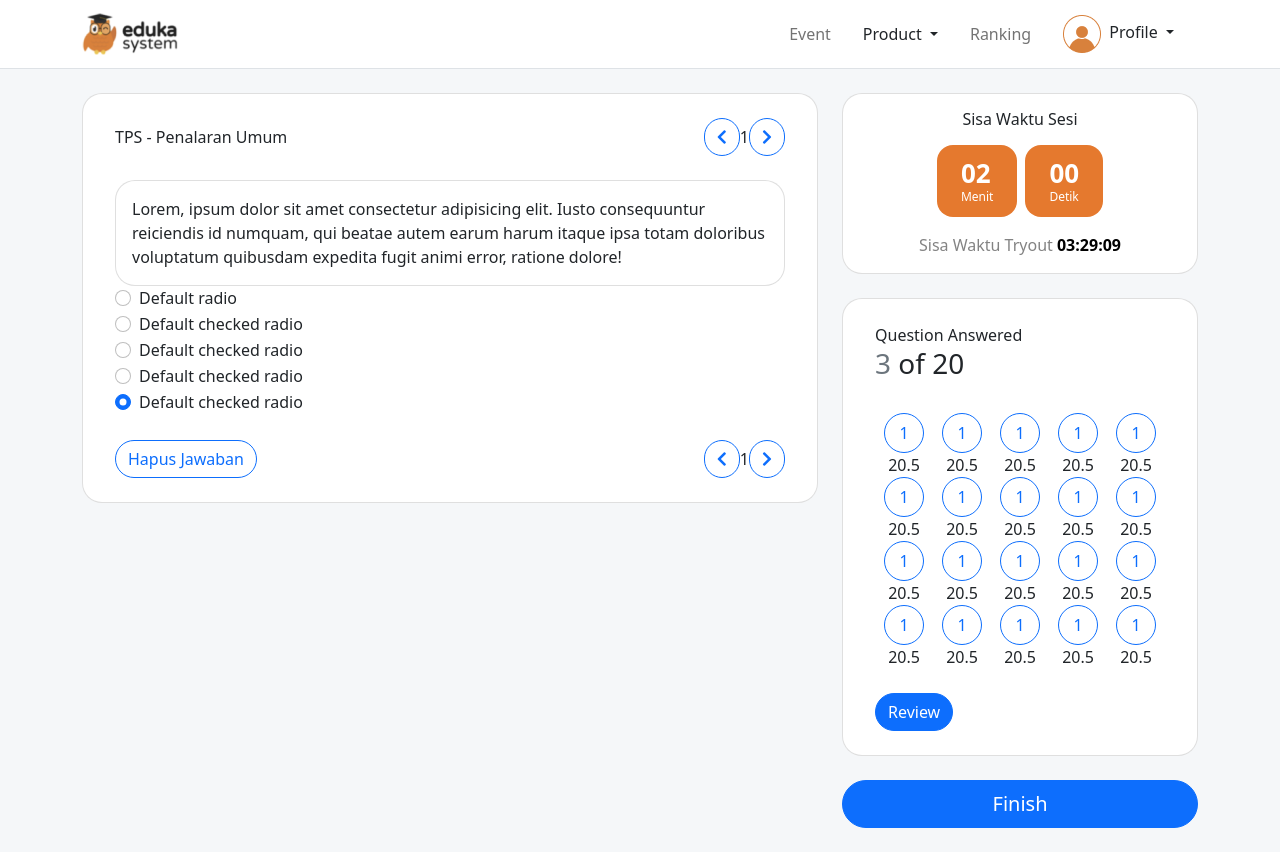
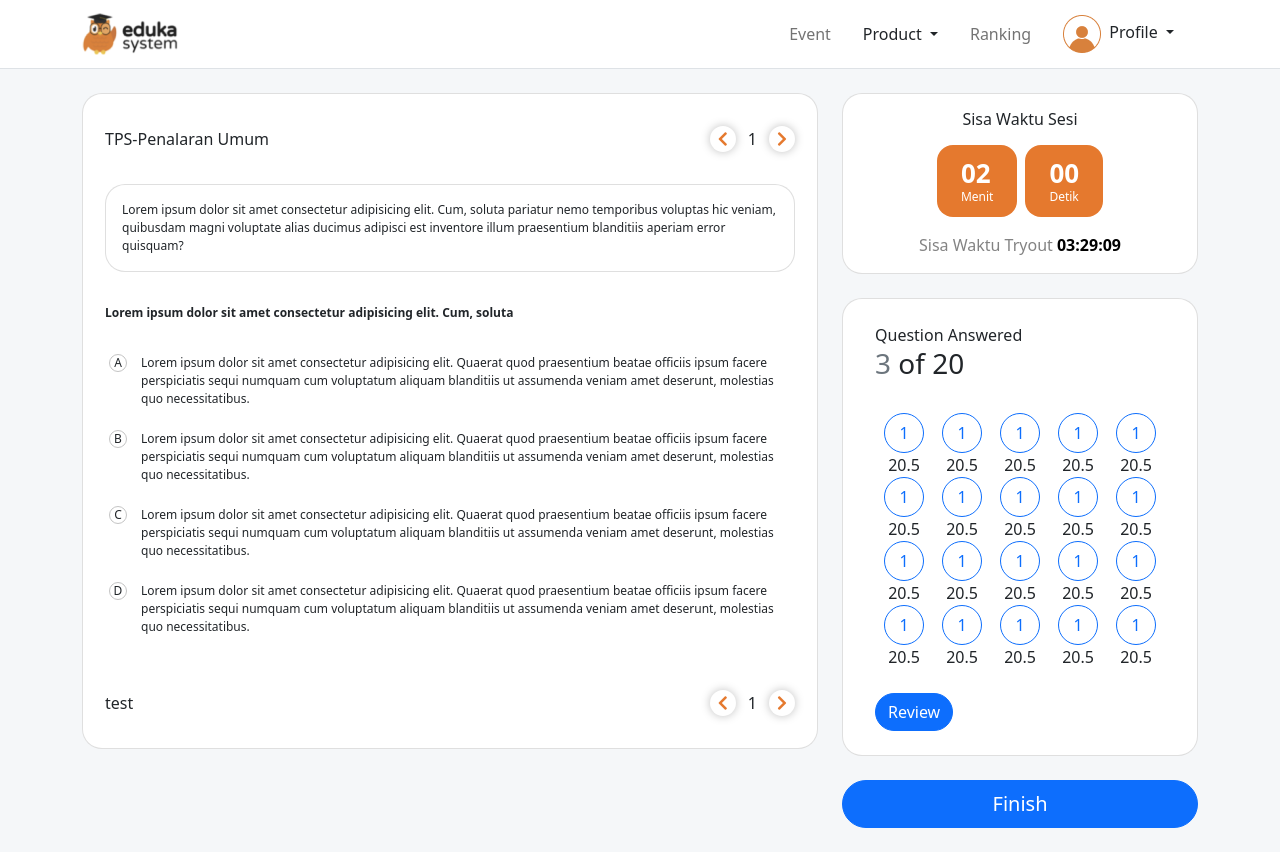
Before and after one commit to dianramdhani/dian-eduka-fe-assessment, a Vue app: page / in a window 1280 px wide. Built offline with nearby package versions, Linux system fonts and the light colour scheme.

Commit message:
init style question

```diff
--- a/src/assets/scss/_color.scss
+++ b/src/assets/scss/_color.scss
@@ -1,2 +1,3 @@
 $primary: #e5792e;
 $white: #fff;
+$gray: #c4c4c4;
--- /dev/null
+++ b/src/assets/scss/components/_question.scss
@@ -0,0 +1,90 @@
+.question {
+  padding: 2rem 1.375rem;
+  display: flex;
+  flex-direction: column;
+  gap: 2rem;
+  font-size: 0.75rem;
+
+  &__header,
+  &__footer {
+    display: flex;
+    align-items: center;
+    justify-content: space-between;
+    font-size: 1rem;
+  }
+
+  &__navigator {
+    display: flex;
+    justify-content: center;
+    align-items: center;
+    gap: 0.75rem;
+
+    button {
+      width: 1.625rem;
+      height: 1.625rem;
+      display: inline-flex;
+      justify-content: center;
+      align-items: center;
+      font-weight: 400;
+      text-decoration: none;
+      vertical-align: middle;
+      user-select: none;
+      background-color: transparent;
+      border: 1px solid transparent;
+      border-radius: 50%;
+      font-size: 1rem;
+      transition: color 0.15s ease-in-out, background-color 0.15s ease-in-out,
+        border-color 0.15s ease-in-out, box-shadow 0.15s ease-in-out;
+      color: $primary;
+      box-shadow: 0px 0px 10px 0px #00000040;
+
+      &:hover {
+        background-color: $primary;
+        color: $white;
+      }
+    }
+  }
+
+  &__text {
+    font-weight: bold;
+    margin: 0;
+  }
+
+  &__options {
+    counter-reset: item;
+    list-style-type: none;
+    margin: 0;
+    padding-left: 2.25rem;
+
+    li {
+      position: relative;
+      display: block;
+      margin-bottom: 1.375rem;
+      cursor: pointer;
+
+      span {
+        width: 1.125rem;
+        height: 1.125rem;
+        position: absolute;
+        top: 0;
+        left: -2rem;
+        display: flex;
+        justify-content: center;
+        align-items: center;
+        border: 1px solid transparent;
+        border-radius: 50%;
+        border-color: $gray;
+      }
+
+      &:hover span {
+        background-color: $primary;
+        color: $white;
+      }
+    }
+  }
+
+  &__option--active:before {
+    background-color: $primary;
+    color: $white;
+  }
+}
--- a/src/assets/scss/style.scss
+++ b/src/assets/scss/style.scss
@@ -2,6 +2,7 @@
 @import "color";
 @import "components/card";
 @import "components/time-remaining";
+@import "components/question";
 
 body {
   background-color: #f5f7f9;
--- a/src/components/Question.vue
+++ b/src/components/Question.vue
@@ -1,101 +1,67 @@
 <template>
-  <div class="card">
-    <div class="card-header">
-      <div class="d-flex align-items-center justify-content-between">
-        TPS - Penalaran Umum
-        <span class="d-flex align-items-center">
-          <button type="button" class="btn btn-outline-primary btn-rounded">
+  <div class="card question">
+    <div class="question__header">
+      TPS-Penalaran Umum
+      <span class="question__navigator">
+        <button>
           <i class="fas fa-chevron-left"></i>
         </button>
         1
-          <button type="button" class="btn btn-outline-primary btn-rounded">
+        <button>
           <i class="fas fa-chevron-right"></i>
         </button>
       </span>
     </div>
+    <div class="card">
+      Lorem ipsum dolor sit amet consectetur adipisicing elit. Cum, soluta
+      pariatur nemo temporibus voluptas hic veniam, quibusdam magni voluptate
+      alias ducimus adipisci est inventore illum praesentium blanditiis aperiam
+      error quisquam?
     </div>
-    <div class="card-body">
-      <div class="card card-body">
-        Lorem, ipsum dolor sit amet consectetur adipisicing elit. Iusto
-        consequuntur reiciendis id numquam, qui beatae autem earum harum itaque
-        ipsa totam doloribus voluptatum quibusdam expedita fugit animi error,
-        ratione dolore!
-      </div>
-      <div>
-        <div class="form-check">
-          <input
-            class="form-check-input"
-            type="radio"
-            name="flexRadioDefault"
-            id="optionA"
-          />
-          <label class="form-check-label" for="optionA"> Default radio </label>
-        </div>
-        <div class="form-check">
-          <input
-            class="form-check-input"
-            type="radio"
-            name="flexRadioDefault"
-            id="optionB"
-            checked
-          />
-          <label class="form-check-label" for="optionB">
-            Default checked radio
-          </label>
-        </div>
-        <div class="form-check">
-          <input
-            class="form-check-input"
-            type="radio"
-            name="flexRadioDefault"
-            id="optionC"
-            checked
-          />
-          <label class="form-check-label" for="optionC">
-            Default checked radio
-          </label>
-        </div>
-        <div class="form-check">
-          <input
-            class="form-check-input"
-            type="radio"
-            name="flexRadioDefault"
-            id="optionD"
-            checked
-          />
-          <label class="form-check-label" for="optionD">
-            Default checked radio
-          </label>
-        </div>
-        <div class="form-check">
-          <input
-            class="form-check-input"
-            type="radio"
-            name="flexRadioDefault"
-            id="optionE"
-            checked
-          />
-          <label class="form-check-label" for="optionE">
-            Default checked radio
-          </label>
-        </div>
-      </div>
-    </div>
-    <div class="card-footer">
-      <div class="d-flex align-items-center justify-content-between">
-        <button type="button" class="btn btn-outline-primary btn-rounded">
-          Hapus Jawaban
-        </button>
-        <span class="d-flex align-items-center">
-          <button type="button" class="btn btn-outline-primary btn-rounded">
+    <p class="question__text">
+      Lorem ipsum dolor sit amet consectetur adipisicing elit. Cum, soluta
+    </p>
+    <ul class="question__options">
+      <li>
+        <span>A</span>
+        Lorem ipsum dolor sit amet consectetur adipisicing elit. Quaerat quod
+        praesentium beatae officiis ipsum facere perspiciatis sequi numquam cum
+        voluptatum aliquam blanditiis ut assumenda veniam amet deserunt,
+        molestias quo necessitatibus.
+      </li>
+      <li>
+        <span>B</span>
+        Lorem ipsum dolor sit amet consectetur adipisicing elit. Quaerat quod
+        praesentium beatae officiis ipsum facere perspiciatis sequi numquam cum
+        voluptatum aliquam blanditiis ut assumenda veniam amet deserunt,
+        molestias quo necessitatibus.
+      </li>
+      <li>
+        <span>C</span>
+        Lorem ipsum dolor sit amet consectetur adipisicing elit. Quaerat quod
+        praesentium beatae officiis ipsum facere perspiciatis sequi numquam cum
+        voluptatum aliquam blanditiis ut assumenda veniam amet deserunt,
+        molestias quo necessitatibus.
+      </li>
+      <li>
+        <span>D</span>
+        Lorem ipsum dolor sit amet consectetur adipisicing elit. Quaerat quod
+        praesentium beatae officiis ipsum facere perspiciatis sequi numquam cum
+        voluptatum aliquam blanditiis ut assumenda veniam amet deserunt,
+        molestias quo necessitatibus.
+      </li>
+    </ul>
+    <div class="question__footer">
+      test
+      <span class="question__navigator">
+        <button>
           <i class="fas fa-chevron-left"></i>
         </button>
         1
-          <button type="button" class="btn btn-outline-primary btn-rounded">
+        <button>
           <i class="fas fa-chevron-right"></i>
         </button>
       </span>
-      </div>
     </div>
   </div>
 </template>
@@ -105,6 +71,3 @@ export default {
   name: 'Question',
 };
 </script>
-
-<style lang="scss" scoped>
-</style>
```
Lines whose indentation alone changed are shown as unchanged.
